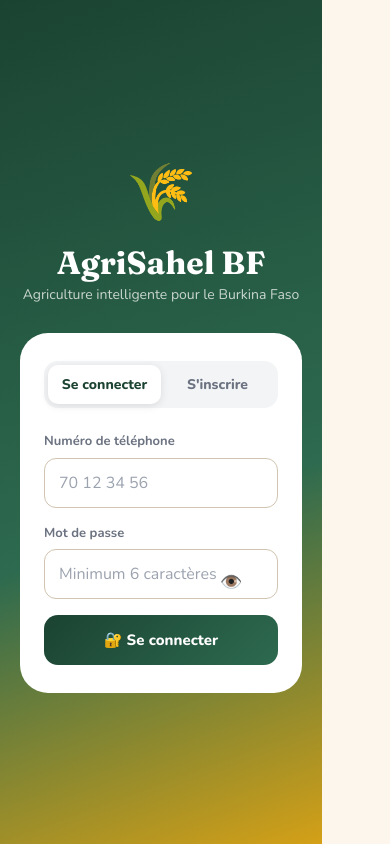
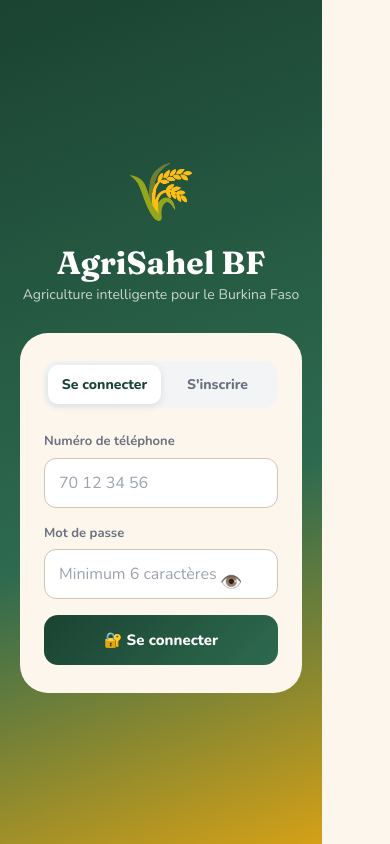
Before and after one commit to bassiroudambre0-beep/agrisahel-bf, a React (Vite) app: page / in a window 390 px wide. Built offline with nearby package versions, Linux system fonts and the light colour scheme.

Commit message:
Fix cards overflow mobile

```diff
--- a/src/App.jsx
+++ b/src/App.jsx
@@ -268,7 +268,7 @@ const TabErrorBoundary = ({ children, tabName }) => {
 // UI COMPONENTS
 // ════════════════════════════════════════════════════════
 
-const Card = ({ children, style = {} }) => <div style={{ ...G.card, width: "100%", maxWidth: "100%", overflow: "hidden", boxSizing: "border-box", ...style }}>{children}</div>;
+const Card = ({ children, style = {} }) => <div style={{ ...G.card, width: "100%", maxWidth: "480", overflow: "hidden", boxSizing: "border-box", ...style }}>{children}</div>;
 const Badge = ({ children, color = COLORS.primary }) => (
   <span style={{ background: color + "20", color, fontSize: 11, fontWeight: 800, padding: "3px 10px", borderRadius: 20 }}>{children}</span>
 );
@@ -431,7 +431,7 @@ const AuthPage = ({ onAuth }) => {
 
   if (step === "otp") return (
     <div style={{ minHeight: "100vh", background: `linear-gradient(160deg,${COLORS.primary} 0%,${COLORS.primary2} 100%)`, display: "flex", alignItems: "center", justifyContent: "center", padding: 20 }}>
-      <div style={{ background: COLORS.white, borderRadius: 28, padding: 24, width: "100%", maxWidth: "100%" }} className="slide-up">
+      <div style={{ background: COLORS.cream, borderRadius: 28, padding: 24, width: "100%", maxWidth: "480px" }} className="slide-up">
         <div style={{ textAlign: "center", marginBottom: 24 }}>
           <div style={{ fontSize: 48 }}>📱</div>
           <h2 style={{ fontFamily: "Fraunces,serif", fontSize: 24, color: COLORS.primary, margin: "12px 0 6px" }}>Code de vérification</h2>
@@ -459,13 +459,13 @@ const AuthPage = ({ onAuth }) => {
 
   return (
     <div style={{ minHeight: "100vh", background: `linear-gradient(160deg,${COLORS.primary} 0%,${COLORS.primary2} 60%,${COLORS.amber} 100%)`, display: "flex", alignItems: "center", justifyContent: "center", padding: 20 }}>
-      <div style={{ width: "100%", maxWidth: "100%" }} className="slide-up">
+      <div style={{ width: "100%", maxWidth: "480px" }} className="slide-up">
         <div style={{ textAlign: "center", marginBottom: 28 }}>
           <div style={{ fontSize: 56 }}>🌾</div>
           <h1 style={{ fontFamily: "Fraunces,serif", fontSize: 32, color: COLORS.white, margin: "10px 0 4px" }}>AgriSahel BF</h1>
           <p style={{ color: "rgba(255,255,255,0.75)", fontSize: 14 }}>Agriculture intelligente pour le Burkina Faso</p>
         </div>
-        <div style={{ background: COLORS.white, borderRadius: 28, padding: "28px 24px" }}>
+        <div style={{ background: COLORS.cream, borderRadius: 28, padding: "28px 24px" }}>
           <div style={{ display: "flex", background: COLORS.grayLight, borderRadius: 14, padding: 4, marginBottom: 24 }}>
             {[["login","Se connecter"],["register","S'inscrire"]].map(([m, l]) => (
               <button key={m} onClick={() => { setMode(m); setErr(""); }} style={{ flex: 1, padding: "10px 0", borderRadius: 10, border: "none", fontWeight: 800, fontSize: 14, cursor: "pointer", background: mode === m ? COLORS.white : "transparent", color: mode === m ? COLORS.primary : COLORS.gray, boxShadow: mode === m ? "0 2px 8px rgba(0,0,0,0.1)" : "none", transition: "all 0.2s" }}>{l}</button>
--- a/src/styles.js
+++ b/src/styles.js
@@ -77,7 +77,7 @@ export const G = {
    page: {
   padding: "12px 12px 20px",
   width: "100%",
-  maxWidth: "100%",
+  maxWidth: "480px",
   boxSizing: "border-box",
   overflowX: "hidden",
   minHeight: "calc(100vh - 80px)",
```
